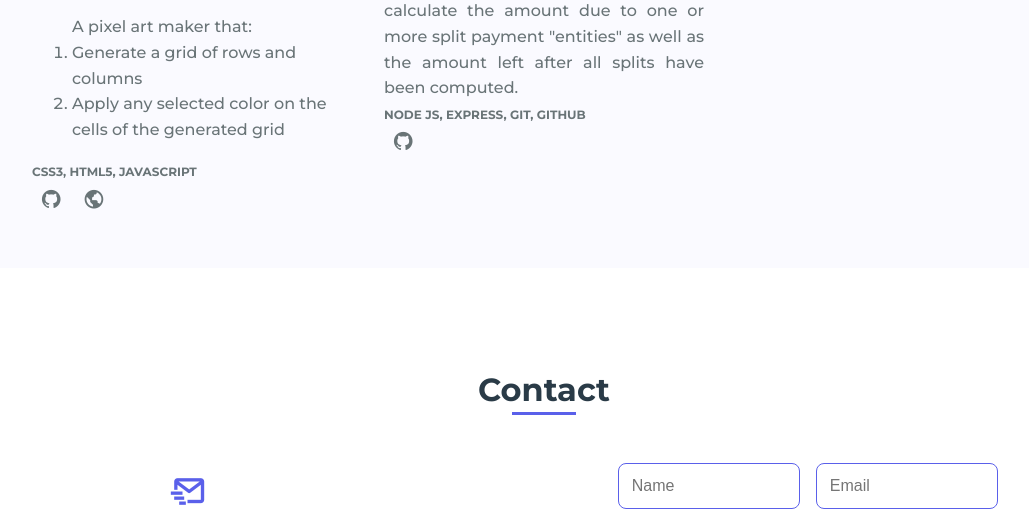
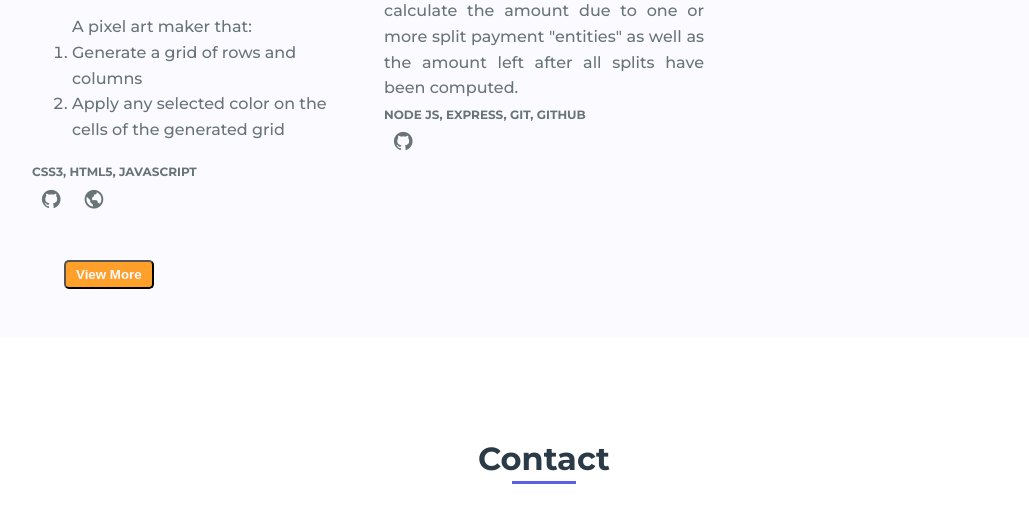
Before and after one commit to izudada/my_portfolio, a Django app: page / in a window 1280 px wide. Shown: the part 4461-4990 px from the top of the page, without its empty margins (96-1125 px from the left). Run offline with Django 3.2, Linux system fonts and the light colour scheme.

Commit message:
feat: add view more button

```diff
--- a/portfolio/static/css/main.css
+++ b/portfolio/static/css/main.css
@@ -344,6 +344,15 @@ img{
 .portfolio__link-name{
     color: var(--dark-color);
 }
+.view__more{
+    color: var(--white-color);
+    background-color: var(--dark-yellow);
+    padding: 5px 10px;
+    border-radius: 5px;
+    margin: 40px 0 0 160px;
+    cursor: pointer;
+    font-weight: bold;
+}
 
 /* ===== CONTACT =====*/
 .contact__container{
--- a/portfolio/templates/index.html
+++ b/portfolio/templates/index.html
@@ -249,7 +249,12 @@
                         <a href="https://github.com/izudada/Lannister-Pay-API" class="about__social-icon" target="_blank"><i class='bx bxl-github' ></i></a>
                     </div>
                 </div>
+
             </div>
+
+            <a href="">
+                <button class="view__more">View More</button>
+            </a>
         </section>
 
 
```
